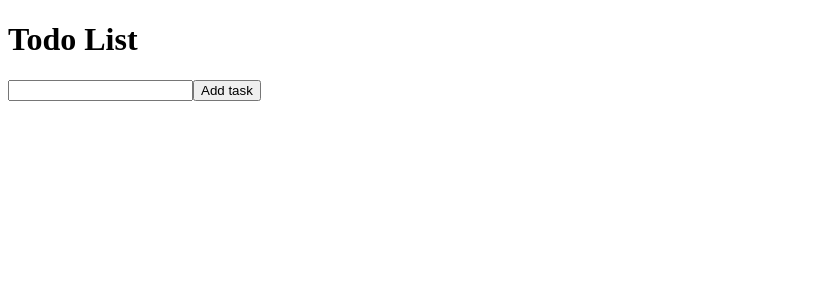
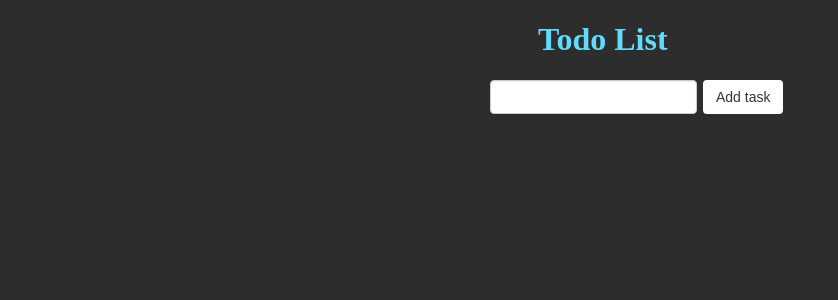
Before and after one commit to Hiaman98/react-crud, a React (Create React App) app: page / in a window 1280 px wide. Shown: the top 300 px of the page, without its empty margins (0-838 px from the left). Built offline with nearby package versions, Linux system fonts and the light colour scheme.

Commit message:
Added styling to todo list

```diff
--- a/src/App.css
+++ b/src/App.css
@@ -2,37 +2,165 @@
   text-align: center;
 }
 
-.App-logo {
-  height: 40vmin;
-  pointer-events: none;
+html, body {
+  height: 95%;
+  color: #61DAFB;
+  background: #2D2D2D;
 }
 
-@media (prefers-reduced-motion: no-preference) {
-  .App-logo {
-    animation: App-logo-spin infinite 20s linear;
+h1 {
+  /* margin: 20px 0 15px 0;   */
+  width: 50%;
+  margin-left: 33%;
+}
+
+#main {
+  width: 600px;
+  margin: 0 auto;
+  text-align: left;
+}
+
+ul {
+  list-style: none;
+}
+
+ul>li:hover {
+  background-color: #F5F5F5;
+}
+
+.form-inline {
+  width: 50%;
+  margin-left: 25%;
+}
+
+.done {
+  color: red;
+  text-decoration: line-through;
+}
+
+.undone {
+  color: #61DAFB;
+}
+
+.icon {
+  margin: 6px 10px 6px 0;
+}
+
+.list-group-item:last-child {
+  margin-bottom: 0;
+  border-bottom-right-radius: 4px;
+  border-bottom-left-radius: 4px;
+}
+
+.list-group-item {
+  position: relative;
+  display: block;
+  padding: 10px 15px;
+  margin-bottom: -1px;
+  background-color: #fff;
+  border: 1px solid #ddd;
+}
+
+.list-group {
+  padding-left: 0;
+  margin-bottom: 20px;
+}
+
+ul {
+  list-style: none;
+}
+ol, ul {
+  margin-top: 0;
+  margin-bottom: 10px;
+}
+* {
+  -webkit-box-sizing: border-box;
+  -moz-box-sizing: border-box;
+  box-sizing: border-box;
+}
+
+ul {
+  display: block;
+  list-style-type: disc;
+  margin-block-start: 1em;
+  margin-block-end: 1em;
+  margin-inline-start: 0px;
+  margin-inline-end: 0px;
+  padding-inline-start: 40px;
+}
+
+
+button.close {
+  padding: 0;
+  cursor: pointer;
+  background: 0 0;
+  border: 0;
+}
+
+.close {
+float: right;
+font-size: 21px;
+font-weight: 700;
+line-height: 1;
+color: #000;
+text-shadow: 0 1px 0 #fff;
+filter: alpha(opacity=20);
+opacity: .2;
+}
+
+button.addTask {
+  margin-left: 6px;
+}
+
+.btn-default {
+  color: #333;
+  background-color: #fff;
+  border-color: #ccc;
+}
+
+.btn {
+  display: inline-block;
+  padding: 6px 12px;
+  margin-bottom: 0;
+  font-size: 14px;
+  font-weight: 400;
+  line-height: 1.42857143;
+  text-align: center;
+  white-space: nowrap;
+  vertical-align: middle;
+  -ms-touch-action: manipulation;
+  touch-action: manipulation;
+  cursor: pointer;
+  -webkit-user-select: none;
+  -moz-user-select: none;
+  -ms-user-select: none;
+  user-select: none;
+  background-image: none;
+  border: 1px solid transparent;
+  border-radius: 4px;
+}
+
+@media (min-width: 768px) {
+    .form-control {
+      display: inline-block;
+      width: auto;
+      vertical-align: middle;
   }
 }
 
-.App-header {
-  background-color: #282c34;
-  min-height: 100vh;
-  display: flex;
-  flex-direction: column;
-  align-items: center;
-  justify-content: center;
-  font-size: calc(10px + 2vmin);
-  color: white;
+.form-control {
+    height: 34px;
+    padding: 6px 12px;
+    font-size: 14px;
+    line-height: 1.42857143;
+    color: #555;
+    background-color: #fff;
+    background-image: none;
+    border: 1px solid #ccc;
+    border-radius: 4px;
+    -webkit-box-shadow: inset 0 1px 1px rgb(0 0 0 / 8%);
+    box-shadow: inset 0 1px 1px rgb(0 0 0 / 8%);
+    -webkit-transition: border-color ease-in-out .15s,-webkit-box-shadow ease-in-out .15s;
+    -o-transition: border-color ease-in-out .15s,box-shadow ease-in-out .15s;
+    transition: border-color ease-in-out .15s,box-shadow ease-in-out .15s;
 }
-
-.App-link {
-  color: #61dafb;
-}
-
-@keyframes App-logo-spin {
-  from {
-    transform: rotate(0deg);
-  }
-  to {
-    transform: rotate(360deg);
-  }
-}
```
